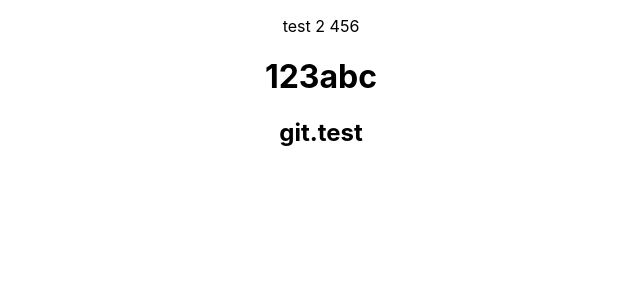
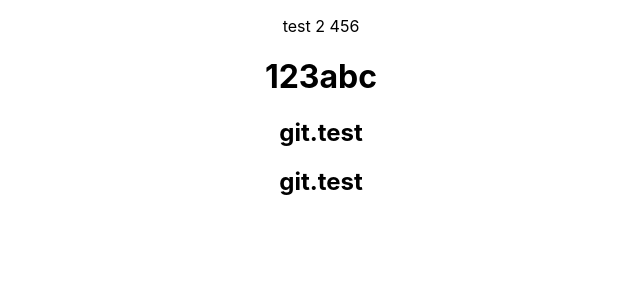
Before and after one commit to crown0205/-git-test, a React (Create React App) app: page / in a window 1280 px wide. Shown: the top 300 px of the page, without its empty margins (319-959 px from the left). Built offline with nearby package versions, Linux system fonts and the light colour scheme.

Commit message:
git branch

```diff
--- a/src/App.js
+++ b/src/App.js
@@ -7,6 +7,7 @@ function App() {
       <p>test 2 456</p>
       <h1>123abc</h1>
       <h2>git.test</h2>
+      <h2>git.test</h2>
     </div>
   );
 }
```
